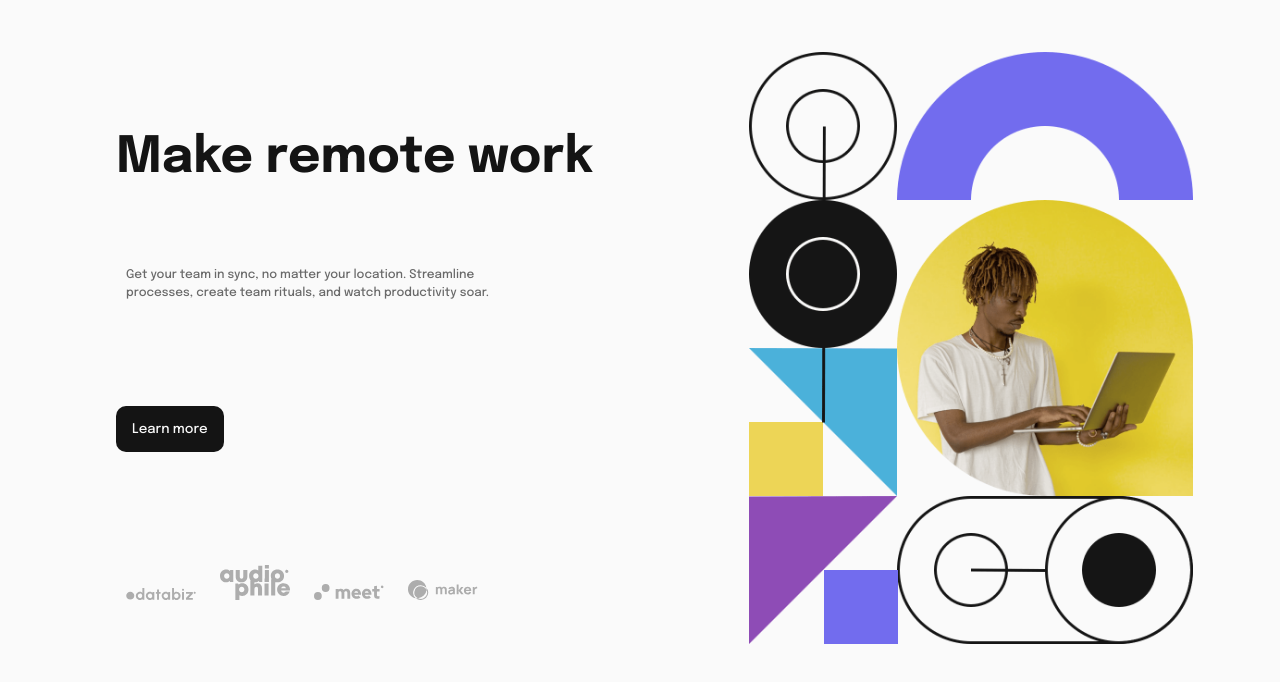
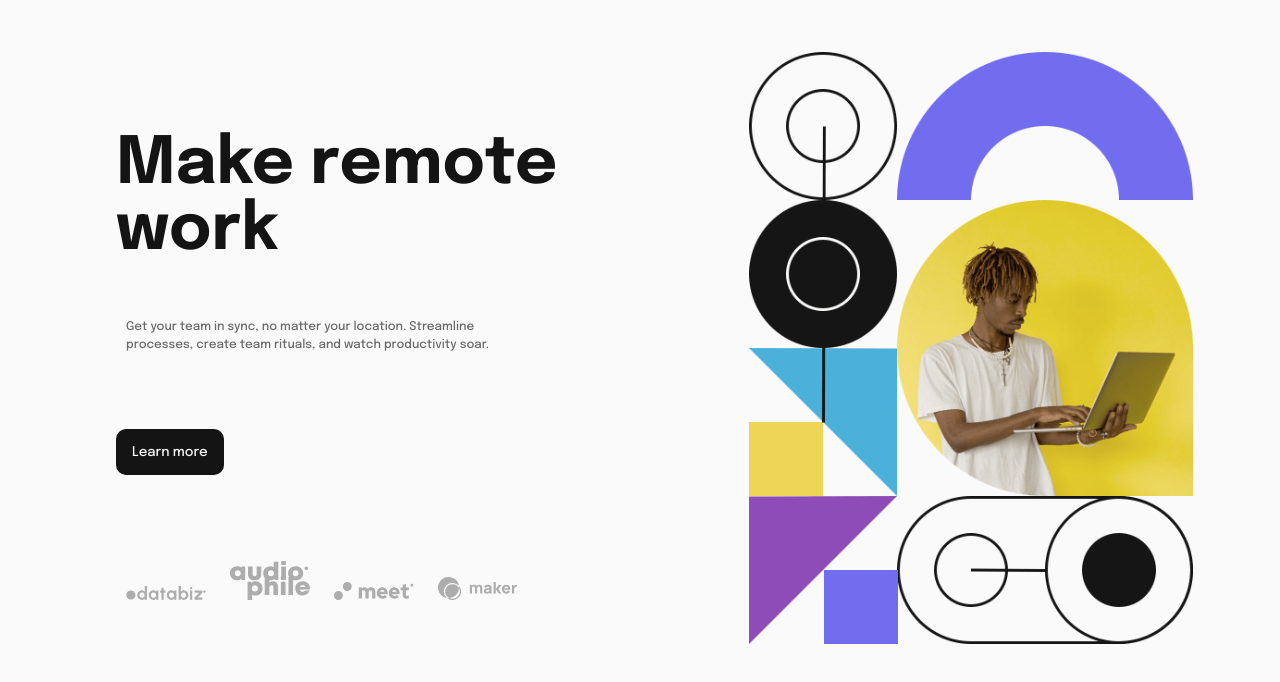
Before and after one commit to abymani/intro-section-with-dropdown-navigation-main, a plain HTML site: page index.html in a window 1280 px wide. Shown: the part 52-734 px from the top of the page. Drawn offline with Linux system fonts and the light colour scheme.

Commit message:
font changed

```diff
--- a/index.css
+++ b/index.css
@@ -158,7 +158,7 @@ main {
 }
 .heading {
     margin-top: 60px;
-    font-size: 50px;
+    font-size: 65px;
     font-weight: 700;
     color: var(--Almost-Black);
 }
@@ -188,7 +188,7 @@ main {
     margin-block: 20px;
 }
 .logos img {
-    width: 70px;
+    width: 80px;
     margin-inline: 10px;
 }
 .image-container img{
```
